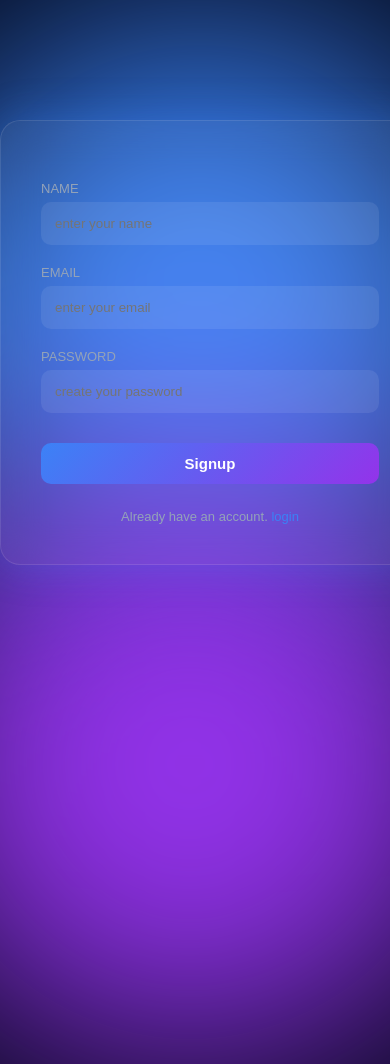
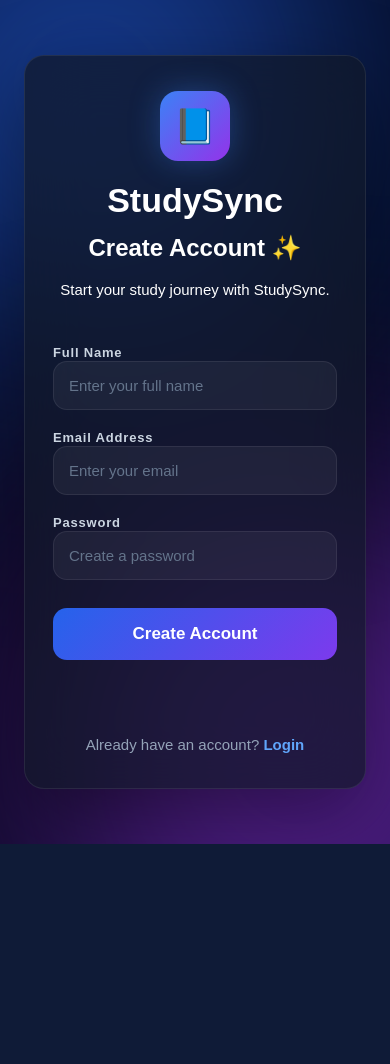
Before and after one commit to mani759/studysync, a Flask app: page /signup in a window 390 px wide; the page is wider, and only the part inside the window is pictured. After the commit the page ends 844 px from the top of that part, so only its background shows below. Run offline with Flask 3, Linux system fonts and the light colour scheme; some libraries are stand-ins or nearby versions.

Commit message:
mobile responsiveness

```diff
--- /dev/null
+++ b/static/css/auth.css
@@ -0,0 +1,354 @@
+/* ===========================
+   RESET
+=========================== */
+
+* {
+  margin: 0;
+  padding: 0;
+  box-sizing: border-box;
+}
+
+body {
+  font-family: "Poppins", sans-serif;
+
+  background: #020617;
+
+  color: white;
+
+  min-height: 100vh;
+
+  overflow: hidden;
+}
+
+/* ===========================
+   PAGE LAYOUT
+=========================== */
+
+.auth-container {
+  width: 100%;
+
+  min-height: 100vh;
+
+  display: flex;
+
+  justify-content: center;
+
+  align-items: center;
+
+  padding: 30px;
+
+  position: relative;
+
+  overflow: hidden;
+}
+
+/* ===========================
+   BACKGROUND GLOWS
+=========================== */
+
+.auth-container::before {
+  content: "";
+
+  position: absolute;
+
+  width: 420px;
+
+  height: 420px;
+
+  background: #2563eb;
+
+  border-radius: 50%;
+
+  filter: blur(140px);
+
+  top: -120px;
+
+  left: -120px;
+}
+
+.auth-container::after {
+  content: "";
+
+  position: absolute;
+
+  width: 420px;
+
+  height: 420px;
+
+  background: #9333ea;
+
+  border-radius: 50%;
+
+  filter: blur(140px);
+
+  bottom: -120px;
+
+  right: -120px;
+}
+
+/* ===========================
+   CARD
+=========================== */
+
+.login,
+.sign-up {
+  width: min(560px, 95%);
+
+  padding: 48px;
+
+  display: flex;
+
+  flex-direction: column;
+
+  position: relative;
+
+  z-index: 10;
+
+  border-radius: 24px;
+
+  background: rgba(17, 24, 39, 0.72);
+
+  backdrop-filter: blur(30px);
+
+  border: 1px solid rgba(255, 255, 255, 0.08);
+
+  box-shadow: 0 25px 80px rgba(0, 0, 0, 0.45);
+}
+
+.auth-header {
+  text-align: center;
+
+  margin-bottom: 35px;
+}
+
+.logo {
+  width: 82px;
+
+  height: 82px;
+
+  font-size: 40px;
+
+  margin-bottom: 25px;
+
+  margin: auto;
+
+  margin-bottom: 20px;
+
+  border-radius: 18px;
+
+  background: linear-gradient(135deg, #3b82f6, #9333ea);
+
+  display: flex;
+
+  align-items: center;
+
+  justify-content: center;
+
+  font-size: 34px;
+
+  box-shadow: 0 0 30px rgba(59, 130, 246, 0.35);
+}
+.auth-header h1 {
+  font-size: 42px;
+
+  font-weight: 700;
+
+  margin-bottom: 14px;
+}
+.auth-header h2 {
+  font-size: 28px;
+
+  margin-bottom: 14px;
+}
+
+.auth-header p {
+  font-size: 17px;
+
+  line-height: 1.8;
+
+  margin-bottom: 10px;
+}
+/* ===========================
+   FORM
+=========================== */
+
+form {
+  display: flex;
+  flex-direction: column;
+  gap: 18px;
+}
+
+label {
+  font-size: 13px;
+  font-weight: 600;
+  color: #cbd5e1;
+  letter-spacing: 0.8px;
+  margin-bottom: -10px;
+}
+
+input {
+  width: 100%;
+
+  padding: 16px 18px;
+
+  border: none;
+
+  outline: none;
+
+  border-radius: 14px;
+
+  background: rgba(255, 255, 255, 0.05);
+
+  border: 1px solid rgba(255, 255, 255, 0.08);
+
+  color: white;
+
+  font-size: 15px;
+
+  transition: 0.3s;
+}
+
+input::placeholder {
+  color: #64748b;
+}
+
+input:hover {
+  border-color: rgba(59, 130, 246, 0.3);
+}
+
+input:focus {
+  border-color: #3b82f6;
+
+  background: rgba(255, 255, 255, 0.08);
+
+  box-shadow: 0 0 0 4px rgba(59, 130, 246, 0.12);
+}
+
+/* ===========================
+   BUTTON
+=========================== */
+
+button {
+  margin-top: 10px;
+
+  width: 100%;
+
+  height: 56px;
+
+  border: none;
+
+  border-radius: 14px;
+
+  cursor: pointer;
+
+  font-size: 17px;
+
+  font-weight: 600;
+
+  color: white;
+
+  background: linear-gradient(135deg, #2563eb, #7c3aed);
+
+  transition: 0.35s;
+}
+
+button:hover {
+  transform: translateY(-3px);
+
+  box-shadow: 0 18px 35px rgba(59, 130, 246, 0.35);
+}
+
+button:active {
+  transform: scale(0.98);
+}
+/* ===========================
+   FOOTER
+=========================== */
+
+.auth-switch {
+  margin-top: 18px;
+
+  text-align: center;
+
+  color: #94a3b8;
+
+  font-size: 15px;
+}
+
+.auth-switch a {
+  color: #60a5fa;
+
+  text-decoration: none;
+
+  font-weight: 600;
+}
+
+.auth-switch a:hover {
+  color: white;
+}
+
+#error-msg {
+  min-height: 22px;
+
+  color: #ef4444;
+
+  font-size: 14px;
+
+  text-align: center;
+}
+/* ===========================
+   MOBILE
+=========================== */
+
+@media (max-width: 768px) {
+  .auth-container {
+    padding: 24px;
+  }
+
+  .login,
+  .sign-up {
+    width: 100%;
+
+    max-width: 420px;
+
+    padding: 35px 28px;
+
+    border-radius: 20px;
+  }
+
+  .auth-header {
+    margin-bottom: 30px;
+  }
+
+  .logo {
+    width: 70px;
+
+    height: 70px;
+
+    font-size: 34px;
+  }
+
+  .auth-header h1 {
+    font-size: 34px;
+  }
+
+  .auth-header h2 {
+    font-size: 24px;
+  }
+
+  .auth-header p {
+    font-size: 15px;
+  }
+
+  input {
+    padding: 15px;
+  }
+
+  button {
+    height: 52px;
+  }
+
+  body {
+    overflow: auto;
+  }
+}
--- a/static/css/styles.css
+++ b/static/css/styles.css
@@ -7,12 +7,22 @@
 
 /* 🌌 PREMIUM BACKGROUND */
 body {
-    font-family: 'Poppins', sans-serif;
-    height: 100vh;
+  font-family: "Poppins", sans-serif;
+
+  min-height: 100vh;
+
+  display: flex;
+
+  justify-content: center;
+
+  align-items: center;
+
   overflow: hidden;
+
   color: white;
 
-    background: #020617;
+  background: linear-gradient(180deg, #08152d, #07111f, #020617);
+
   position: relative;
 }
 
@@ -44,25 +54,23 @@ body::after {
 .login,
 .sign-up {
   width: 420px;
-    margin: 120px auto;
+
   padding: 40px;
 
   position: relative;
+
   z-index: 1;
 
   border-radius: 20px;
 
-    /* GLASS EFFECT */
   background: rgba(255, 255, 255, 0.05);
+
   backdrop-filter: blur(20px);
 
-    border: 1px solid rgba(255,255,255,0.1);
+  border: 1px solid rgba(255, 255, 255, 0.1);
 
-    box-shadow: 0 0 40px rgba(59,130,246,0.25);
+  box-shadow: 0 0 40px rgba(59, 130, 246, 0.25);
 
-    /* ENTRY ANIMATION */
-    transform: translateY(40px) scale(0.95);
-    opacity: 0;
   animation: fadeIn 0.8s ease forwards;
 }
 
@@ -82,21 +90,34 @@ form {
 
 /* LABEL */
 label {
-    margin-top: 20px;
+  margin-top: 18px;
+
   font-size: 13px;
-    color: #94a3b8;
+
+  color: #cbd5e1;
+
+  letter-spacing: 1px;
 }
 
 /* INPUT */
 input {
-    padding: 14px;
-    margin-top: 6px;
-    border-radius: 10px;
+  width: 100%;
+
+  padding: 14px 16px;
+
+  margin-top: 8px;
+
+  border-radius: 12px;
+
   border: none;
+
   outline: none;
 
-    background: rgba(255,255,255,0.08);
+  background: rgba(255, 255, 255, 0.08);
+
   color: white;
+
+  font-size: 15px;
 
   transition: 0.3s;
 }
@@ -104,22 +125,31 @@ input {
 /* ✨ INPUT GLOW */
 input:focus {
   box-shadow: 0 0 12px #3b82f6;
-    background: rgba(255,255,255,0.12);
+  background: rgba(255, 255, 255, 0.12);
 }
 
 /* BUTTON */
 button {
-    margin-top: 30px;
-    padding: 12px;
-    border-radius: 10px;
+  width: 100%;
+
+  margin-top: 24px;
+
+  padding: 14px;
+
+  border-radius: 12px;
+
   border: none;
 
   background: linear-gradient(135deg, #3b82f6, #9333ea);
+
   color: white;
-    font-size: 15px;
-    font-weight: bold;
+
+  font-size: 16px;
+
+  font-weight: 600;
 
   cursor: pointer;
+
   transition: 0.3s;
 }
 
@@ -153,3 +183,62 @@ button:hover {
 .auth-switch a:hover {
   text-decoration: underline;
 }
+
+/* ================= MOBILE LOGIN ================= */
+
+@media (max-width: 768px) {
+  body {
+    padding: 20px;
+
+    overflow: auto;
+
+    align-items: flex-start;
+  }
+
+  .login,
+  .sign-up {
+    width: 100%;
+
+    max-width: 380px;
+
+    margin-top: 60px;
+
+    padding: 30px;
+  }
+
+  body::before {
+    width: 220px;
+    height: 220px;
+
+    top: -60px;
+    left: -60px;
+
+    filter: blur(90px);
+  }
+
+  body::after {
+    width: 220px;
+    height: 220px;
+
+    bottom: -60px;
+    right: -60px;
+
+    filter: blur(90px);
+  }
+
+  input {
+    padding: 13px;
+
+    font-size: 15px;
+  }
+
+  button {
+    padding: 14px;
+
+    font-size: 16px;
+  }
+
+  .auth-switch {
+    font-size: 14px;
+  }
+}
--- a/templates/signup.html
+++ b/templates/signup.html
@@ -1,35 +1,90 @@
-<!DOCTYPE html>
+<!doctype html>
 <html lang="en">
   <head>
-    <meta charset="UTF-8">
-    <meta name="viewport" content="width=device-width, initial-scale=1.0">
-    <title>Signup</title>
-    <link rel="stylesheet" href="{{url_for('static',filename='css/styles.css')}}">
+    <meta charset="UTF-8" />
+    <meta name="viewport" content="width=device-width, initial-scale=1.0" />
+    <title>Create Account • StudySync</title>
+
+    <link
+      rel="stylesheet"
+      href="{{ url_for('static', filename='css/auth.css') }}"
+    />
   </head>
+
   <body>
+    <div class="auth-container">
       <div class="sign-up">
+        <div class="auth-header">
+          <div class="logo">📘</div>
+
+          <h1>StudySync</h1>
+
+          <h2>Create Account ✨</h2>
+
+          <p>Start your study journey with StudySync.</p>
+        </div>
+
         <form id="signup-form">
-        <label >NAME</label>
-       <input type="text" placeholder="enter your name" id="name-id">
-       <label>EMAIL</label>
-       <input type="email" placeholder="enter your email" id="email-id">
+          <div class="input-group">
+            <label for="name-id">Full Name</label>
 
-       <label>PASSWORD</label>
-       <input type="password" placeholder="create your password" id="password-id">
+            <div class="input-box">
+              <input
+                type="text"
+                id="name-id"
+                placeholder="Enter your full name"
+                autocomplete="name"
+              />
+            </div>
+          </div>
 
-       <button type="submit" class="primary-btn" id="primary-btn-id">Signup</button>
-        <p id="error-msg" style="color: red; font-size: 14px;"></p>
+          <div class="input-group">
+            <label for="email-id">Email Address</label>
+
+            <div class="input-box">
+              <input
+                type="email"
+                id="email-id"
+                placeholder="Enter your email"
+                autocomplete="email"
+              />
+            </div>
+          </div>
+
+          <div class="input-group">
+            <label for="password-id">Password</label>
+
+            <div class="input-box">
+              <input
+                type="password"
+                id="password-id"
+                placeholder="Create a password"
+                autocomplete="new-password"
+              />
+            </div>
+          </div>
+
+          <button type="submit" id="primary-btn-id">Create Account</button>
+
+          <p id="error-msg"></p>
 
           <p class="auth-switch">
-        Already have an account.
-        <a href="{{url_for('login')}}">login</a>
-       </p></form>
+            Already have an account?
 
-
+            <a href="{{ url_for('login') }}"> Login </a>
+          </p>
+        </form>
+      </div>
     </div>
 
-    <script  type="module" src="{{url_for('static',filename='js/firebase.js')}}"></script>
-    <script type="module" src="{{url_for('static',filename='js/auth.js')}}"></script>
+    <script
+      type="module"
+      src="{{url_for('static',filename='js/firebase.js')}}"
+    ></script>
 
+    <script
+      type="module"
+      src="{{url_for('static',filename='js/auth.js')}}"
+    ></script>
   </body>
 </html>
```
Also changed, not shown: templates/login.html (+54 -24 lines), static/js/chart.js (deleted). Lines whose indentation alone changed are shown as unchanged.
